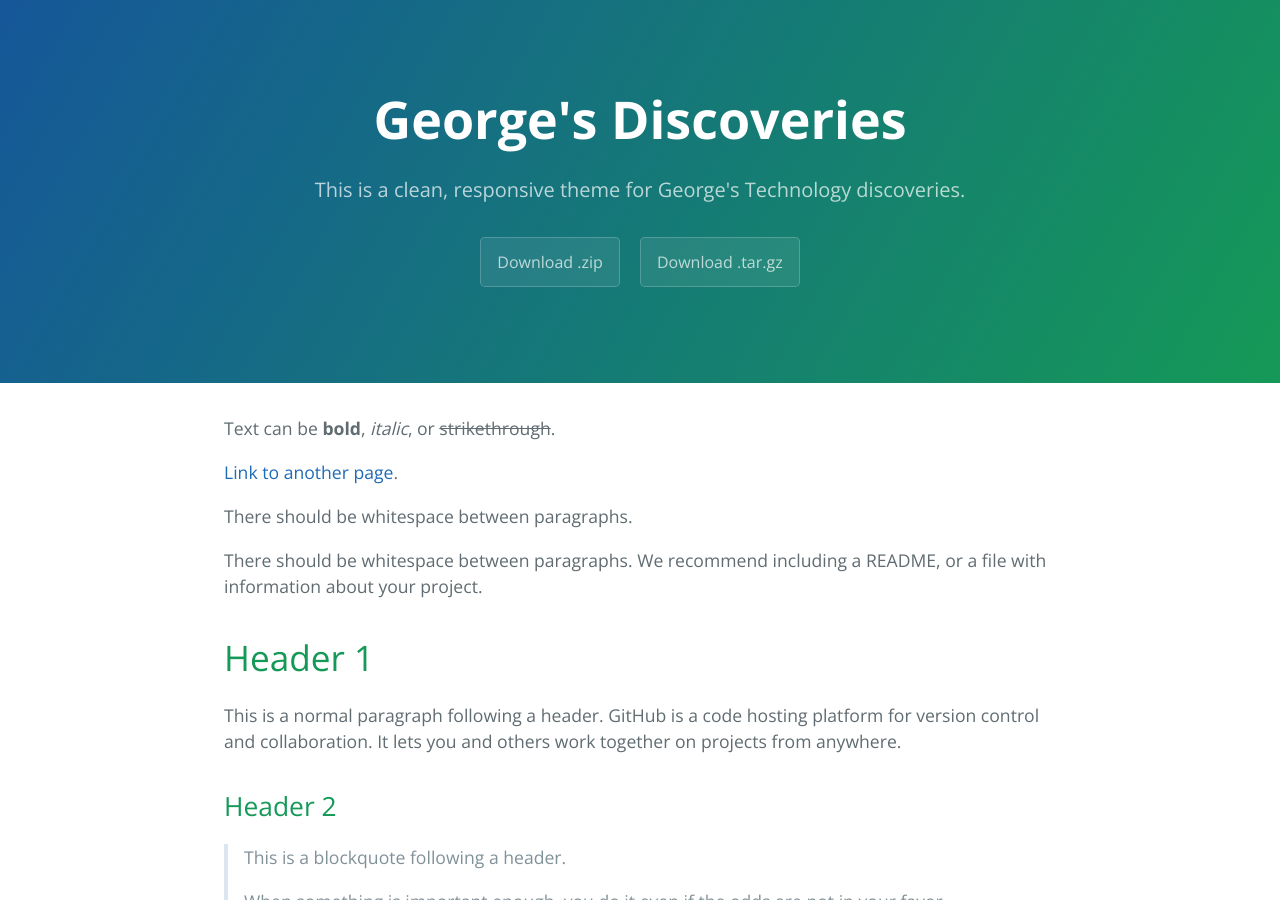
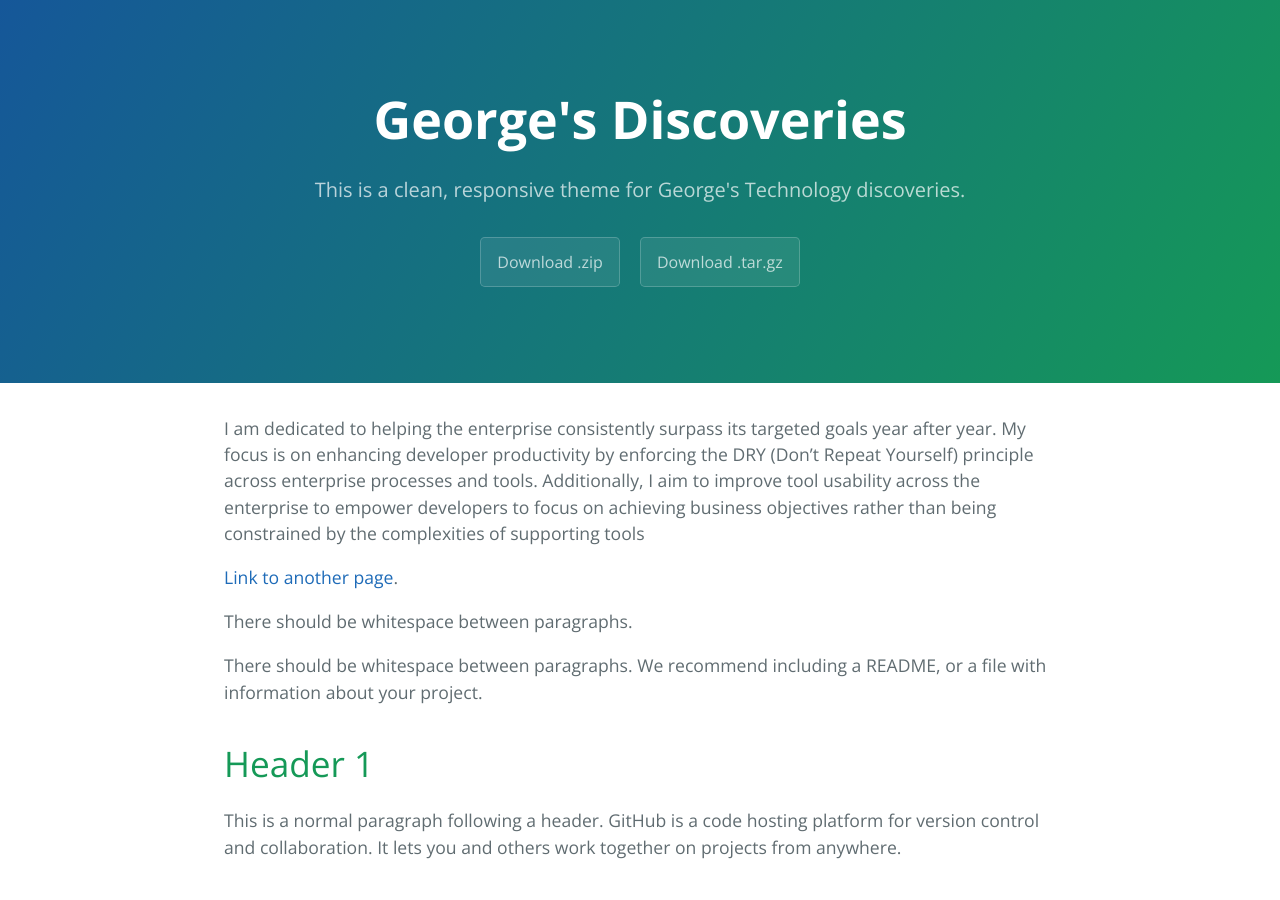
Before and after one commit to georgetyohanan/georgetyohanan.github.io, a Jekyll site: the page built from index.md, in a window 1280 px wide and 900 px high. Built offline with Jekyll 4.4.1, drawn with Linux system fonts in a browser that asks for light colours.

Commit message:
Update Index

```diff
--- a/index.md
+++ b/index.md
@@ -2,7 +2,9 @@
 layout: default
 ---
 
-Text can be **bold**, _italic_, or ~~strikethrough~~.
+I am dedicated to helping the enterprise consistently surpass its targeted goals year after year.
+My focus is on enhancing developer productivity by enforcing the DRY (Don’t Repeat Yourself) principle across enterprise processes and tools.
+Additionally, I aim to improve tool usability across the enterprise to empower developers to focus on achieving business objectives rather than being constrained by the complexities of supporting tools
 
 [Link to another page](./another-page.html).
 
```
Also changed, not shown: 1 other file.
